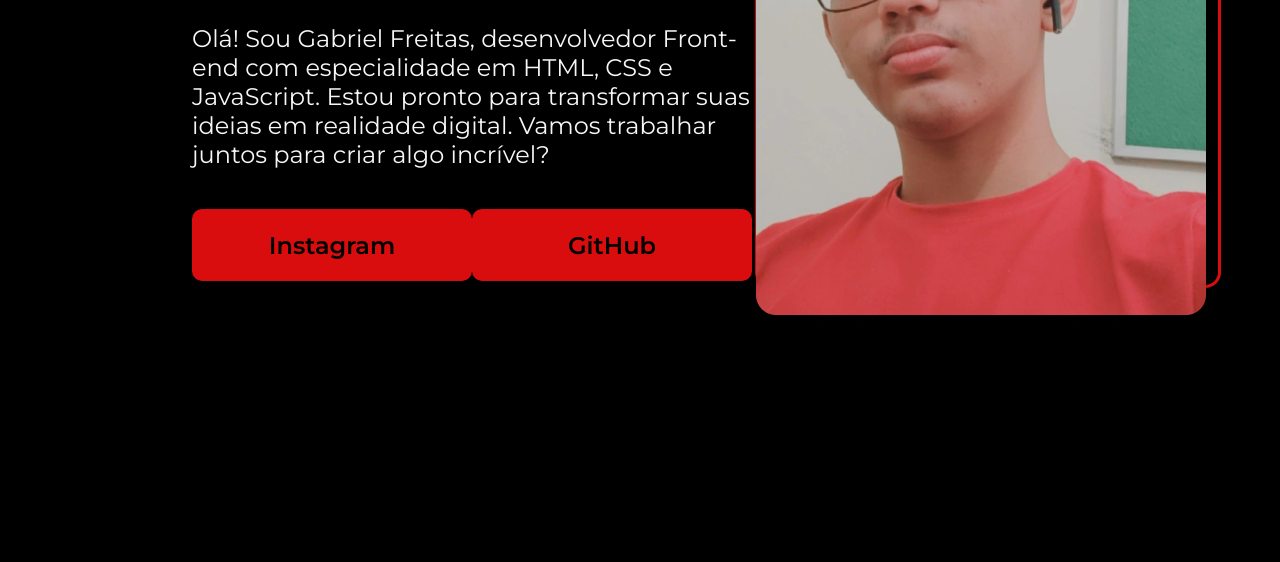
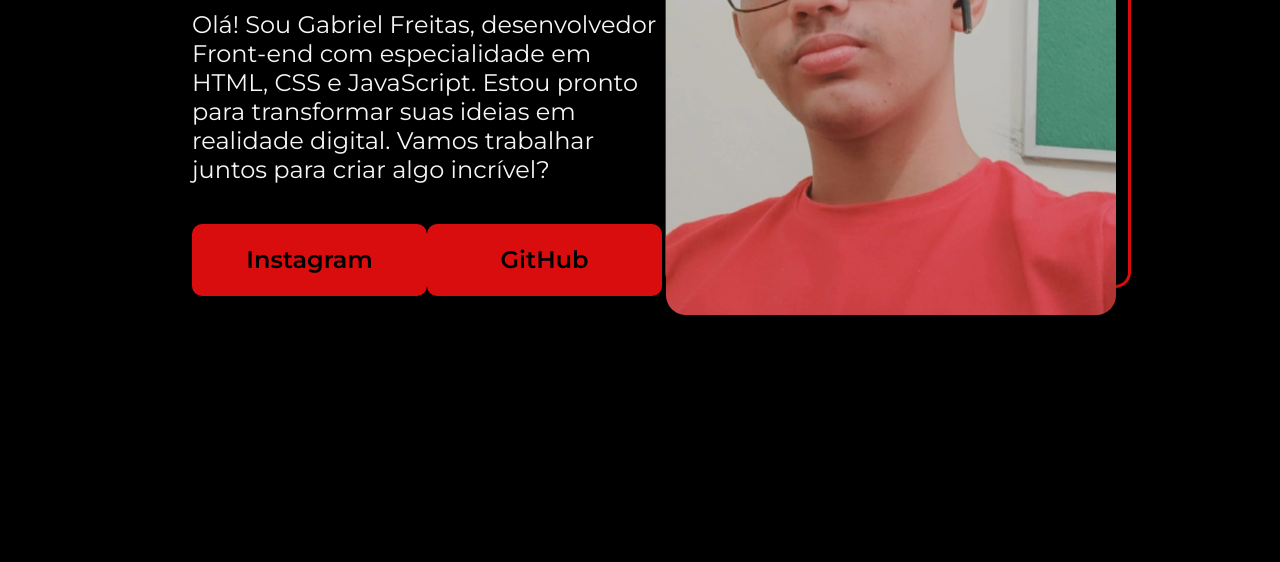
Before and after one commit to Gabriellfreitasr/Portfolio_Alura, a plain HTML site: page index.html in a window 1280 px wide. Shown: the part 366-928 px from the top of the page. Drawn offline with nearby package versions, Linux system fonts and the light colour scheme.

Commit message:
style.css

```diff
--- a/style.css
+++ b/style.css
@@ -46,7 +46,7 @@ body{
 
 .apresentacao__links__link{
     background-color: #D90D0D;
-    width: 280px;
+    width: 235px;
     text-align: center;
     border-radius: 10px;
     font-size: 24px;
```
